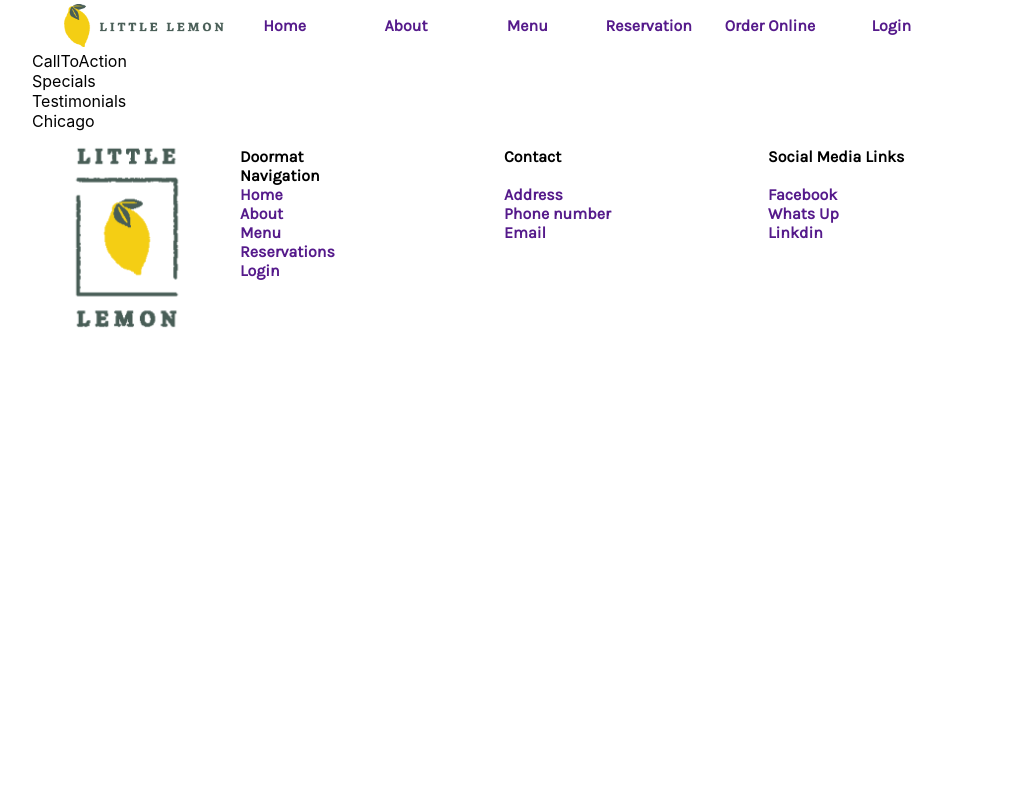
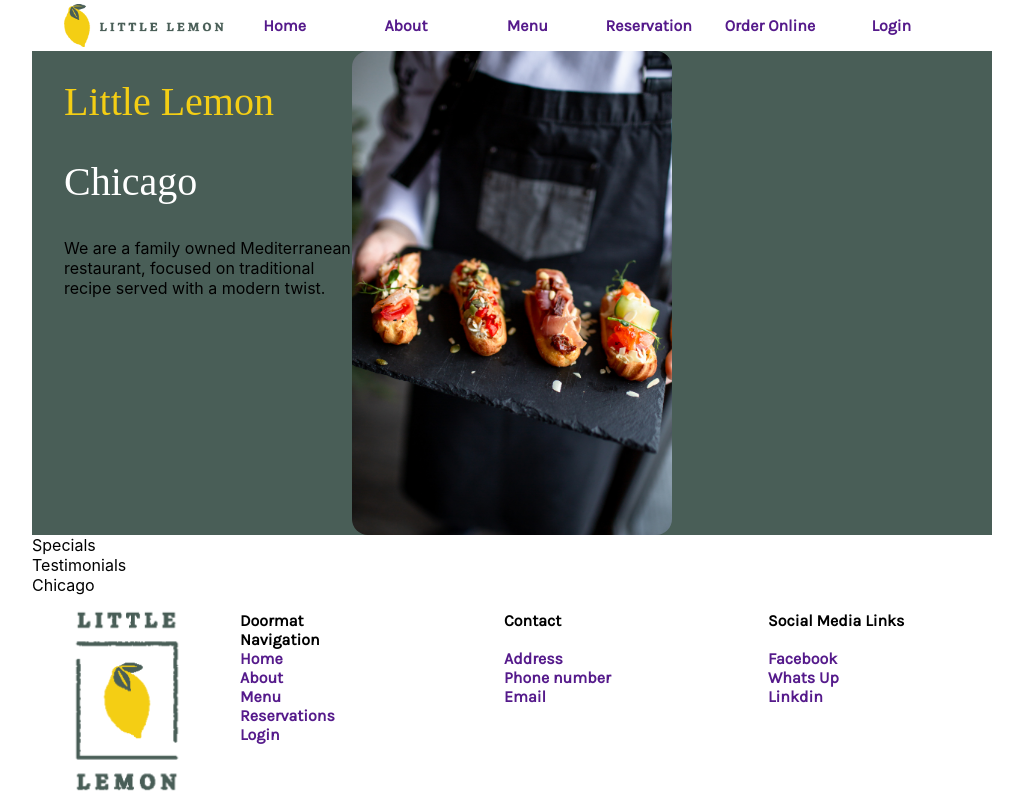
Before and after one commit to samprint/capstoneprj2, a React (Create React App) app: page / in a window 1280 px wide. Shown: the whole page, without its empty margins (128-1151 px from the left). Built offline with nearby package versions, Linux system fonts and the light colour scheme; a web font is replaced by a local one.

Commit message:
Setting up the app components - week2 - 3

```diff
--- a/public/style.css
+++ b/public/style.css
@@ -85,4 +85,42 @@
 .foot a {
     text-decoration: none;
 }
-/* Start Footer */
+/* End Footer */
+
+/* ********************************************************** */
+
+/*********** Start HomePage *****************/
+
+/* Start CallToAction */
+
+.calltoaction {
+    background-color: #495E57;
+    display: grid;
+    grid-template-columns: repeat(auto-fit, minmax(10rem, 1fr));
+}
+
+.calltoaction .text {
+    margin-left: 2rem;
+}
+
+.calltoaction h1 {
+    font-family: 'Markazi';
+    font-size: 2.5rem;
+    font-weight:normal;
+    color: #F4CE14;
+}
+
+.calltoaction h2 {
+    font-family: 'Markazi';
+    font-size: 2.5rem;
+    font-weight:normal;
+    color: #ffffff;
+}
+
+.calltoaction img {
+    width: 20rem;
+    border-radius: 1rem;
+}
+/* End Footer */
+
+/*********** End HomePage *****************/
--- a/src/components/CallToAction.js
+++ b/src/components/CallToAction.js
@@ -1,6 +1,22 @@
+import foodSample from "../images/restauranfood1.jpg"
+
 const CallToAction = () => {
     return(
-        <div>CallToAction</div>
+        <div className="calltoaction">
+            <div className="text">
+                <h1>Little Lemon</h1>
+                <h2>Chicago</h2>
+                <p>
+                    We are a family owned Mediterranean restaurant,
+                    focused on traditional recipe served with
+                    a modern twist.
+                </p>
+            </div>
+                <img src={foodSample} alt="Food Sample" />
+            <div>
+
+            </div>
+        </div>
     );
 
 };
```
Also changed, not shown: src/images/restauranfood1.jpg (added).
